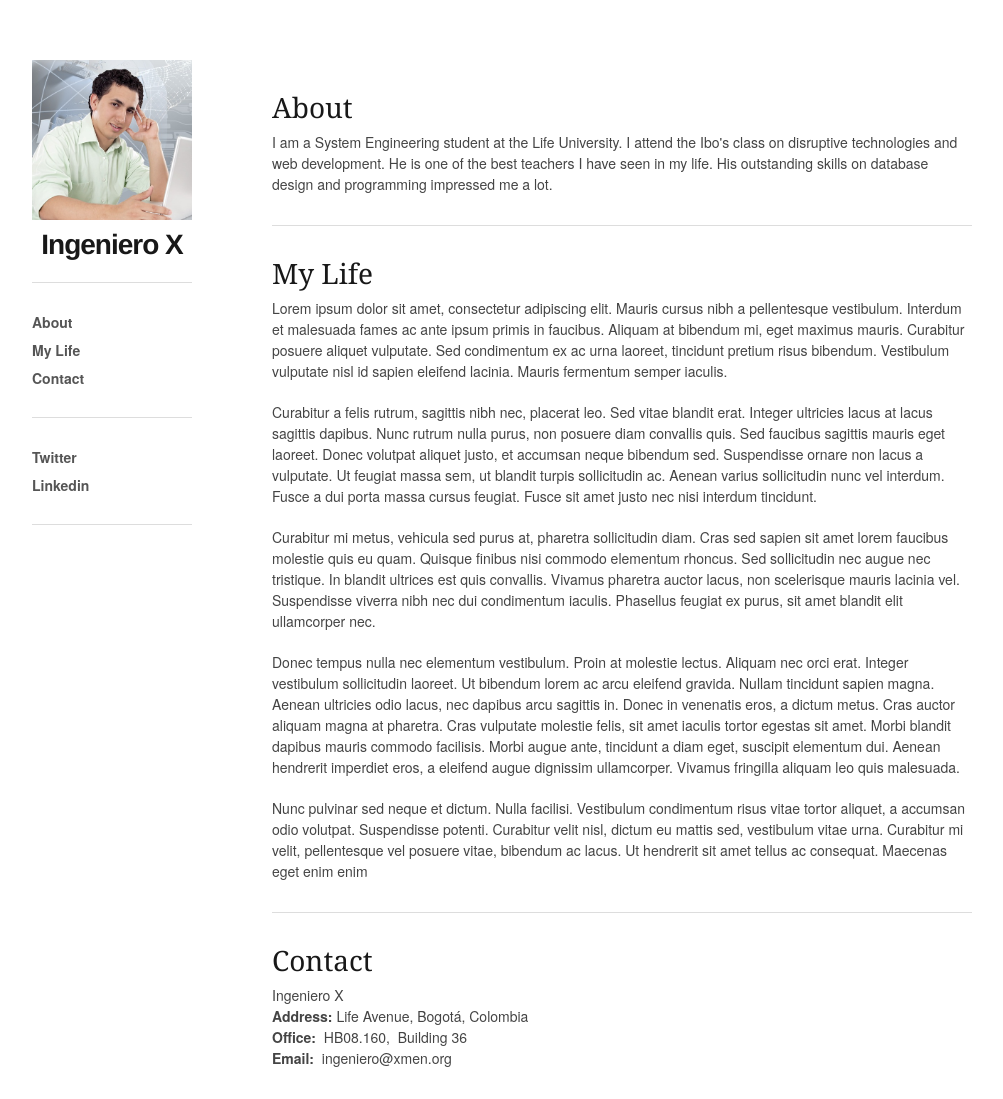
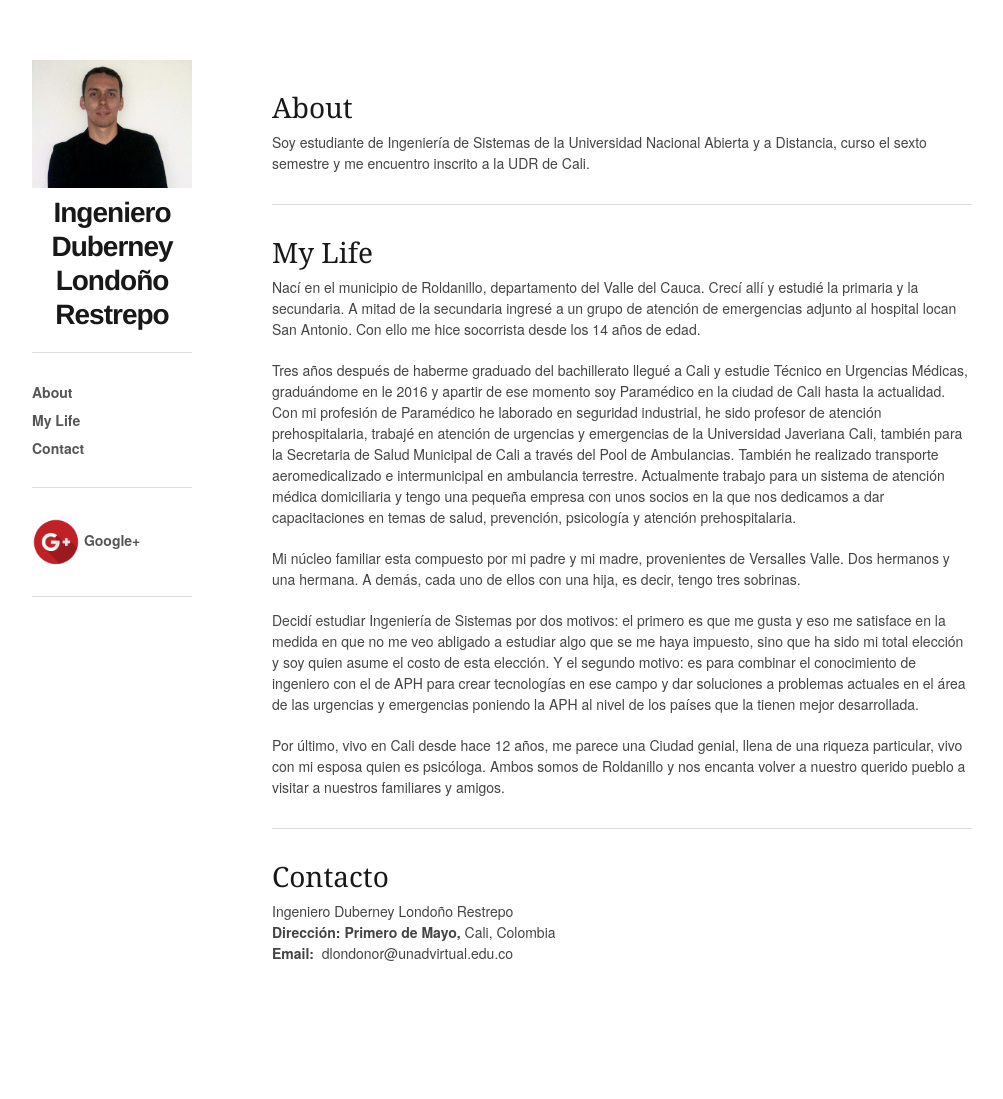
Before and after one commit to dubercho/dubercho.github.io, a plain HTML site: page index.html in a window 1280 px wide. Shown: the whole page, without its empty margins (138-1141 px from the left). After the commit the page ends 994 px from the top, so only its background shows below. Drawn offline with Linux system fonts and the light colour scheme.

Commit message:
Hoja de vida
Se actualiza el contenido para poner los datos de la hoja de vida

```diff
--- a/index.html
+++ b/index.html
@@ -9,10 +9,10 @@
     <!-- Basic Page Needs
   ================================================== -->
     <meta charset="utf-8">
-	<title>Ingeniero X's Homepage</title>
-	<meta name="description" content="Ingeniero X's Homepage, Life University, Bogotá">
-	<meta name="keywords" content="Life University, Bogotá, Systems Engineering">
-	<meta name="author" content="Ingeniero X">
+    <title>Ingeniero Duberney Londoño</title>
+    <meta name="description" content="Ingeniero de sistemas, bases de datos, cali">
+    <meta name="keywords" content="Ingeniero de sistemas, bases de datos, cali">
+    <meta name="author" content="Ingeniero Duberney Londoño Restrepo">
 
     <!-- Mobile Specific Metas
   ================================================== -->
@@ -30,6 +30,7 @@
 	<![endif]-->
 
 </head>
+
 <body>
     <!-- Primary Page Layout
 	================================================== -->
@@ -41,8 +42,7 @@
             <nav>
                 <h3 id="logo" style="text-align:center;">
 
-          <img src="images/ingeniero.png" width="300" class="with_border"/>
-		  Ingeniero X
+                    <img src="images/ingeniero.jpg" width="300" class="with_border" /> Ingeniero Duberney Londoño Restrepo
                 </h3>
 
                 <hr />
@@ -55,10 +55,7 @@
                 <hr />
                 <ul>
                     <li>
-			<a href="#" class="" data-show-count="false">Twitter</a>
-		</li>
-		<li>
-        	<a href="#">Linkedin</a>
+                        <a href="https://plus.google.com/+DuberneyLondo%C3%B1oRestrepo" class="" data-show-count="false"> <img src="images/google.png" alt="Google+" class="google"> Google+</a>
                     </li>
                 </ul>
                 <hr \>
@@ -69,10 +66,7 @@
         <div class="twelve columns offset-by-four content">
             <div class="doc-section" id="about">
                 <h3>About</h3>
-            I am a System Engineering student at the Life University.
-			I attend the Ibo's class on disruptive technologies and web development.
-			He is one of the best teachers I have seen in my life.
-			His outstanding skills on database design and programming impressed me a lot.
+                Soy estudiante de Ingeniería de Sistemas de la Universidad Nacional Abierta y a Distancia, curso el sexto semestre y me encuentro inscrito a la UDR de Cali.
                 <br />
 
             </div>
@@ -80,32 +74,32 @@
 
             <div class="doc-section" id="life">
                 <h3>My Life</h3>
-			<p>Lorem ipsum dolor sit amet, consectetur adipiscing elit. Mauris cursus nibh a pellentesque vestibulum. Interdum et malesuada fames ac ante ipsum primis in faucibus. Aliquam at bibendum mi, eget maximus mauris. Curabitur posuere aliquet vulputate. Sed condimentum ex ac urna laoreet, tincidunt pretium risus bibendum. Vestibulum vulputate nisl id sapien eleifend lacinia. Mauris fermentum semper iaculis.</p>
+                <p>Nací en el municipio de Roldanillo, departamento del Valle del Cauca. Crecí allí y estudié la primaria y la secundaria. A mitad de la secundaria ingresé a un grupo de atención de emergencias adjunto al hospital locan San Antonio. Con ello me hice socorrista desde los 14 años de edad.</p>
 
-			<p>Curabitur a felis rutrum, sagittis nibh nec, placerat leo. Sed vitae blandit erat. Integer ultricies lacus at lacus sagittis dapibus. Nunc rutrum nulla purus, non posuere diam convallis quis. Sed faucibus sagittis mauris eget laoreet. Donec volutpat aliquet justo, et accumsan neque bibendum sed. Suspendisse ornare non lacus a vulputate. Ut feugiat massa sem, ut blandit turpis sollicitudin ac. Aenean varius sollicitudin nunc vel interdum. Fusce a dui porta massa cursus feugiat. Fusce sit amet justo nec nisi interdum tincidunt.</p>
+                <p>Tres años después de haberme graduado del bachillerato llegué a Cali y estudie Técnico en Urgencias Médicas, graduándome en le 2016 y apartir de ese momento soy Paramédico en la ciudad de Cali hasta la actualidad. Con mi profesión de Paramédico he laborado en seguridad industrial, he sido profesor de atención prehospitalaria, trabajé en atención de urgencias y emergencias de la Universidad Javeriana Cali, también para la Secretaria de Salud Municipal de Cali a través del Pool de Ambulancias. También he realizado transporte aeromedicalizado e intermunicipal en ambulancia terrestre. Actualmente trabajo para un sistema de atención médica domiciliaria y tengo una pequeña empresa con unos socios en la que nos dedicamos a dar capacitaciones en temas de salud, prevención, psicología y atención prehospitalaria.</p>
 
-			<p>Curabitur mi metus, vehicula sed purus at, pharetra sollicitudin diam. Cras sed sapien sit amet lorem faucibus molestie quis eu quam. Quisque finibus nisi commodo elementum rhoncus. Sed sollicitudin nec augue nec tristique. In blandit ultrices est quis convallis. Vivamus pharetra auctor lacus, non scelerisque mauris lacinia vel. Suspendisse viverra nibh nec dui condimentum iaculis. Phasellus feugiat ex purus, sit amet blandit elit ullamcorper nec.</p>
+                <p>Mi núcleo familiar esta compuesto por mi padre y mi madre, provenientes de Versalles Valle. Dos hermanos y una hermana. A demás, cada uno de ellos con una hija, es decir, tengo tres sobrinas.</p>
 
-			<p>Donec tempus nulla nec elementum vestibulum. Proin at molestie lectus. Aliquam nec orci erat. Integer vestibulum sollicitudin laoreet. Ut bibendum lorem ac arcu eleifend gravida. Nullam tincidunt sapien magna. Aenean ultricies odio lacus, nec dapibus arcu sagittis in. Donec in venenatis eros, a dictum metus. Cras auctor aliquam magna at pharetra. Cras vulputate molestie felis, sit amet iaculis tortor egestas sit amet. Morbi blandit dapibus mauris commodo facilisis. Morbi augue ante, tincidunt a diam eget, suscipit elementum dui. Aenean hendrerit imperdiet eros, a eleifend augue dignissim ullamcorper. Vivamus fringilla aliquam leo quis malesuada.</p>
+                <p>Decidí estudiar Ingeniería de Sistemas por dos motivos: el primero es que me gusta y eso me satisface en la medida en que no me veo abligado a estudiar algo que se me haya impuesto, sino que ha sido mi total elección y soy quien asume el costo de esta elección. Y el segundo motivo: es para combinar el conocimiento de ingeniero con el de APH para crear tecnologías en ese campo y dar soluciones a problemas actuales en el área de las urgencias y emergencias poniendo la APH al nivel de los países que la tienen mejor desarrollada.</p>
 
-			<p>Nunc pulvinar sed neque et dictum. Nulla facilisi. Vestibulum condimentum risus vitae tortor aliquet, a accumsan odio volutpat. Suspendisse potenti. Curabitur velit nisl, dictum eu mattis sed, vestibulum vitae urna. Curabitur mi velit, pellentesque vel posuere vitae, bibendum ac lacus. Ut hendrerit sit amet tellus ac consequat. Maecenas eget enim enim</p>
-
+                <p>Por último, vivo en Cali desde hace 12 años, me parece una Ciudad genial, llena de una riqueza particular, vivo con mi esposa quien es psicóloga. Ambos somos de Roldanillo y nos encanta volver a nuestro querido pueblo a visitar a nuestros familiares y amigos.
             </div>
 
             <hr />
             <div class="doc-section" id="contact">
-            <h3>Contact</h3>
-			<p>Ingeniero X<br/>
-				<span style="FONT-WEIGHT: bold">Address:</span> Life Avenue, Bogotá, Colombia<br>
-				<span style="FONT-WEIGHT: bold">Office:</span>&nbsp;&nbsp;HB08.160,&nbsp; Building 36<br>
-				<span style="FONT-WEIGHT: bold">Email:</span>&nbsp;&nbsp;ingeniero@xmen.org
+                <h3>Contacto</h3>
+                <p>Ingeniero Duberney Londoño Restrepo<br/>
+                    <span style="FONT-WEIGHT: bold">Dirección: Primero de Mayo,</span> Cali, Colombia<br>
+                    <span style="FONT-WEIGHT: bold">Email:</span>&nbsp;&nbsp;dlondonor@unadvirtual.edu.co
             </div>
-    </div><!-- Content -->
+        </div>
+        <!-- Content -->
 
         <footer class="eleven center-column">
         </footer>
 
-  </div><!-- container -->
+    </div>
+    <!-- container -->
 
 
     <!-- End Document
--- a/stylesheets/style.css
+++ b/stylesheets/style.css
@@ -197,3 +197,10 @@
   @media only screen and (max-width: 959px) and (max-device-width: 1000px) {
     .resize { display: none; }
   }
+
+
+
+.google {
+    width: 30%;
+    vertical-align: middle;
+}
```
Also changed, not shown: images/google.png (added), images/ingeniero.jpg (added), images/ingeniero.png (deleted). Lines whose indentation alone changed are shown as unchanged.
